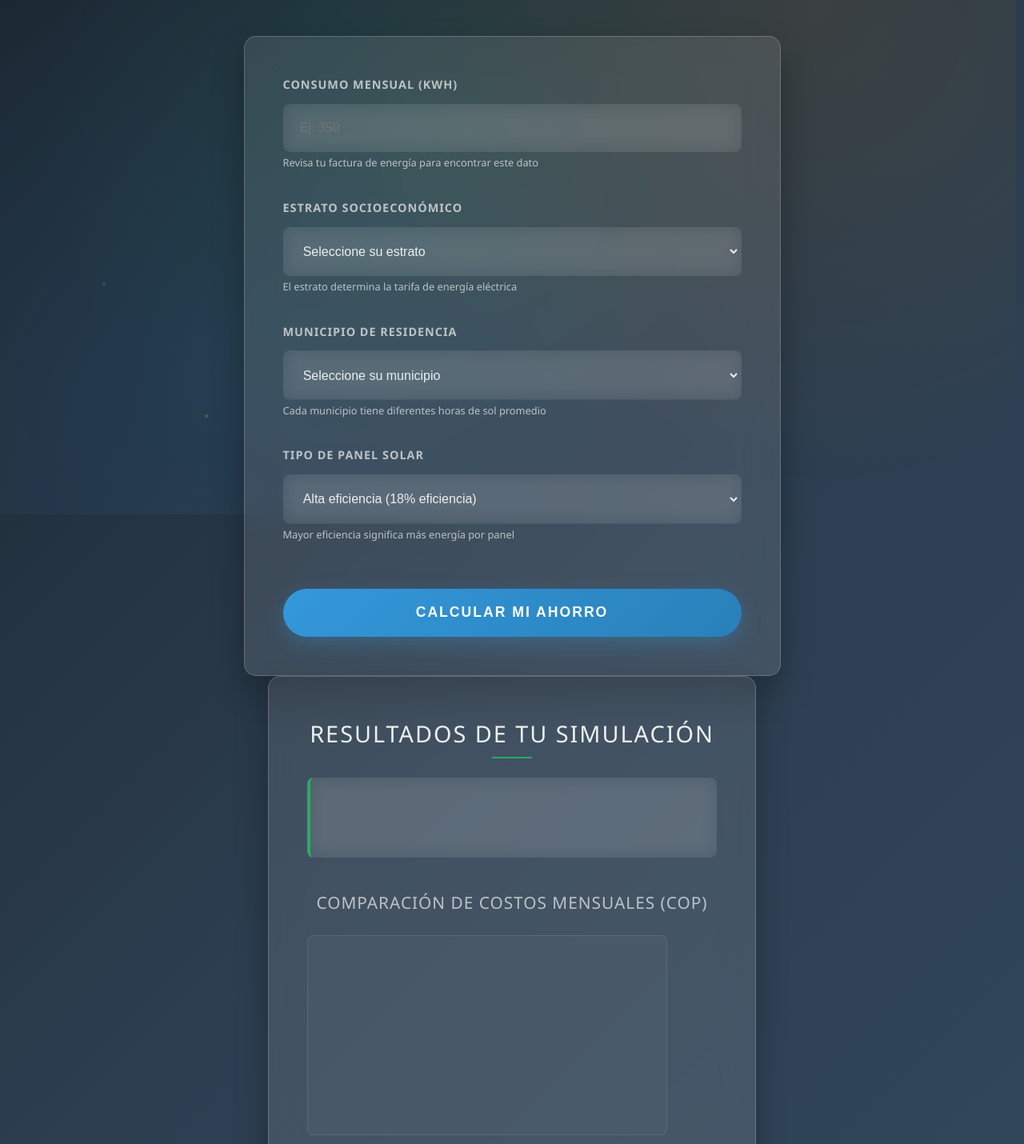
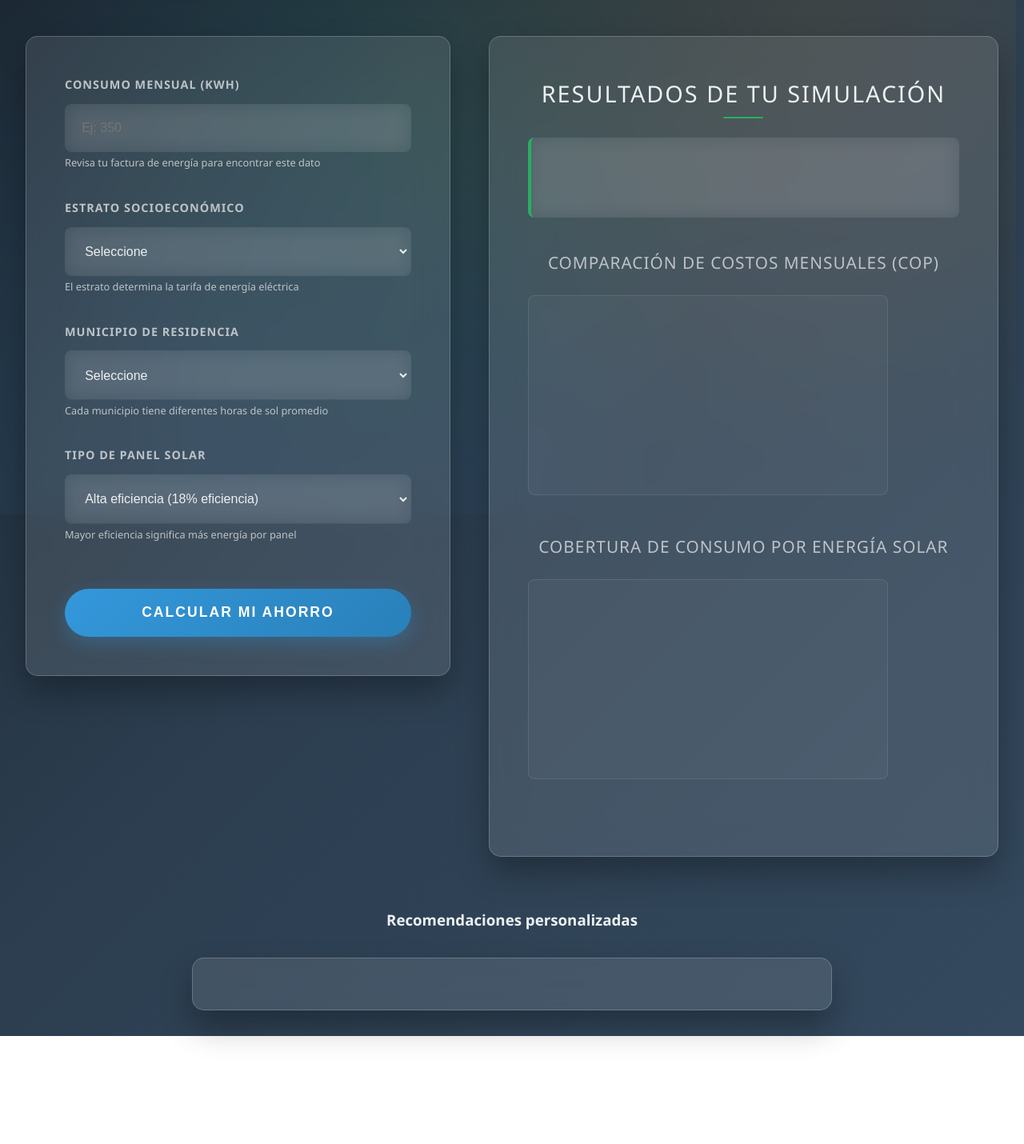
Before and after one commit to JesusC2003/TalentoTech, a plain HTML site: page index.html in a window 1280 px wide. Shown: the part 147-1577 px from the top of the page at 80% size. After the commit the page ends 1442 px from the top, so only its background shows below. Drawn offline with nearby package versions, Linux system fonts and the light colour scheme.

Commit message:
terminamos

```diff
--- a/index.html
+++ b/index.html
@@ -24,16 +24,16 @@
     <div class="particle" style="left: 80%; animation-delay: 14s;"></div>
     <div class="particle" style="left: 90%; animation-delay: 16s;"></div>
   </div>
-
-  <main id="main-container">
   <!-- Header con logo -->
     <header class="header">
       <div class="logo-container">
-        <img src="imagen/logo.png.jpeg" alt="Logo Simulador Solar" class="logo" />
+        <img src="imagen/logo.jpeg" alt="Logo Simulador Solar" class="logo" />
         <h1>Simulador de Ahorro Solar</h1>
       </div>
     </header>
 
+  <main id="main-container">
+    <div class="content-wrapper">
       <!-- Formulario -->
       <form id="formulario">
         <div class="form-group">
@@ -55,13 +55,7 @@
         <div class="form-group">
           <label for="estrato">Estrato socioeconómico</label>
           <select id="estrato" required aria-describedby="estrato-help">
-          <option value="">Seleccione su estrato</option>
-          <option value="1">Estrato 1</option>
-          <option value="2">Estrato 2</option>
-          <option value="3">Estrato 3</option>
-          <option value="4">Estrato 4</option>
-          <option value="5">Estrato 5</option>
-          <option value="6">Estrato 6</option>
+            <option value="">Seleccione</option>
           </select>
           <small id="estrato-help" style="color: var(--text-secondary); font-size: 0.8rem;">
             El estrato determina la tarifa de energía eléctrica
@@ -71,17 +65,7 @@
         <div class="form-group">
           <label for="municipio">Municipio de residencia</label>
           <select id="municipio" required aria-describedby="municipio-help">
-          <option value="">Seleccione su municipio</option>
-          <option value="Valledupar">Valledupar</option>
-          <option value="Aguachica">Aguachica</option>
-          <option value="Codazzi">Codazzi</option>
-          <option value="La_Jagua_Ibirico">La Jagua de Ibirico</option>
-          <option value="Bosconia">Bosconia</option>
-          <option value="Chimichagua">Chimichagua</option>
-          <option value="Curumaní">Curumaní</option>
-          <option value="El_Copey">El Copey</option>
-          <option value="Pueblo Bello">Pueblo Bello</option>
-          <option value="San_Alberto">San Alberto</option>
+            <option value="">Seleccione</option>
           </select>
           <small id="municipio-help" style="color: var(--text-secondary); font-size: 0.8rem;">
             Cada municipio tiene diferentes horas de sol promedio
@@ -93,7 +77,7 @@
           <select id="panel" aria-describedby="panel-help">
             <option value="0.15">Estándar (15% eficiencia)</option>
             <option value="0.18" selected>Alta eficiencia (18% eficiencia)</option>
-          <option value="0.22">Premium (22% eficiencia)</option>
+            <option value="0.20">Premium (20% eficiencia)</option>
           </select>
           <small id="panel-help" style="color: var(--text-secondary); font-size: 0.8rem;">
             Mayor eficiencia significa más energía por panel
@@ -117,7 +101,6 @@
             id="graficoBarras"
             width="400"
             height="200"
-          role="img"
             aria-label="Gráfico de barras comparando costos sin paneles, con paneles y ahorro total"
           ></canvas>
         </div>
@@ -128,13 +111,19 @@
             id="graficoPastel"
             width="400"
             height="200"
-          role="img"
             aria-label="Gráfico circular mostrando el porcentaje de consumo cubierto por paneles solares"
           ></canvas>
         </div>
       </section>
+    </div>
   </main>
 
-  <script src="script.js"></script>
+  <h3>Recomendaciones personalizadas</h3>
+  <div id="recomendaciones" class="recuadro-recomendaciones">
+    <!-- Aquí se mostrarán recomendaciones -->
+  </div>
+
+  <script src="js/script.js"></script>
+  <script src="js/formulario.js"></script>
 </body>
 </html>
--- a/js/script.js
+++ b/js/script.js
@@ -111,17 +111,25 @@ function graficarPastel(energiaUtilizada, consumo) {
   });
 }
 
-function mostrarRecomendaciones(porcentajeCubierto, eficienciaPanel) {
+function mostrarRecomendaciones(porcentajeCubierto, eficienciaPanel, consumo, energiaGenerada) {
   const contenedor = document.getElementById("recomendaciones");
   contenedor.innerHTML = ""; // Limpiar recomendaciones anteriores
 
   let mensaje = "";
+
   if (porcentajeCubierto >= 65) {
     mensaje += `<p>✅ Excelente rendimiento. Tus paneles cubren gran parte de tu consumo eléctrico.</p>`;
   } else if (porcentajeCubierto >= 40) {
     mensaje += `<p>👍 Buen rendimiento. Podrías mejorar con más paneles o mayor eficiencia.</p>`;
   } else {
     mensaje += `<p>⚠️ Cobertura baja. Considera ampliar la instalación o revisar orientación de los paneles.</p>`;
+  }
+
+  if (energiaGenerada > 0) {
+    const panelesNecesarios = Math.ceil(consumo / energiaGenerada);
+    mensaje += `<p>🔋 Para cubrir el 100% de tu consumo mensual, necesitarías aproximadamente <strong>${panelesNecesarios} paneles solares</strong>.</p>`;
+  } else {
+    mensaje += `<p>⚠️ No se pudo calcular el número de paneles necesarios por falta de datos.</p>`;
   }
 
   mensaje += `<p>🛒 Cotiza o compra paneles solares en estas páginas recomendadas:</p>
@@ -133,7 +141,6 @@ function mostrarRecomendaciones(porcentajeCubierto, eficienciaPanel) {
 
   contenedor.innerHTML = mensaje;
 }
-
 
 
 function manejarFormulario(event) {
@@ -186,8 +193,6 @@ function manejarFormulario(event) {
   const ahorroTotal = ahorroPorUso;
   const porcentajeCubierto = (energiaUtilizada / consumo) * 100;
 
-
-
   mostrarResultados({
     municipio,
     horasSol,
@@ -200,7 +205,8 @@ function manejarFormulario(event) {
   });
   graficarBarras(costoSinPaneles, costoConPaneles, ahorroTotal);
   graficarPastel(energiaUtilizada, consumo);
-  mostrarRecomendaciones(porcentajeCubierto, eficienciaPanel);
+  mostrarRecomendaciones(porcentajeCubierto, eficienciaPanel, consumo, energiaGenerada);
+
 }
 
 // Inicialización
--- a/style.css
+++ b/style.css
@@ -68,6 +68,7 @@ body::before {
   justify-content: center;
   align-items: center;
   gap: 1.5rem;
+  padding-top: 2rem;
   margin-bottom: 2rem;
 }
 
@@ -119,7 +120,7 @@ h1::after {
 /* Layout principal - MODIFICADO PARA MOSTRAR SIEMPRE LADO A LADO */
 #main-container {
   display: flex;
-  flex-direction: column;
+  flex-direction: row;
   align-items: center;
   max-width: 1400px;
   margin: 0 auto;
@@ -265,6 +266,27 @@ button:hover::before {
 button:active {
   transform: translateY(-1px);
 }
+
+/* Recomendaciones personalizadas */
+#recomendaciones {
+  margin: 2rem auto;
+  max-width: 800px;
+  background: var(--glass-white);
+  padding: 2rem;
+  border-radius: var(--border-radius);
+  text-align: center;
+  border: 1px solid var(--glass-border);
+  box-shadow: var(--shadow-primary);
+  backdrop-filter: blur(15px);
+}
+
+h3 {
+  text-align: center;
+  margin-top: 2rem;
+  margin-bottom: 1rem;
+}
+
+
 
 /* Estilos de los resultados - MODIFICADO PARA ESTAR SIEMPRE VISIBLE */
 #resultado {
```
Also changed, not shown: imagen/logo.jpeg (renamed from imagen/logo.png.jpeg). Lines whose indentation alone changed are shown as unchanged.
